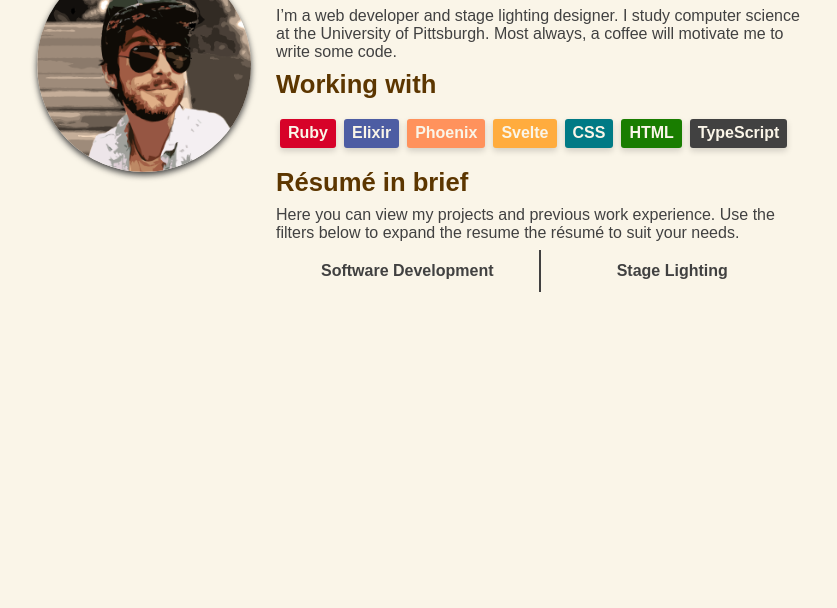
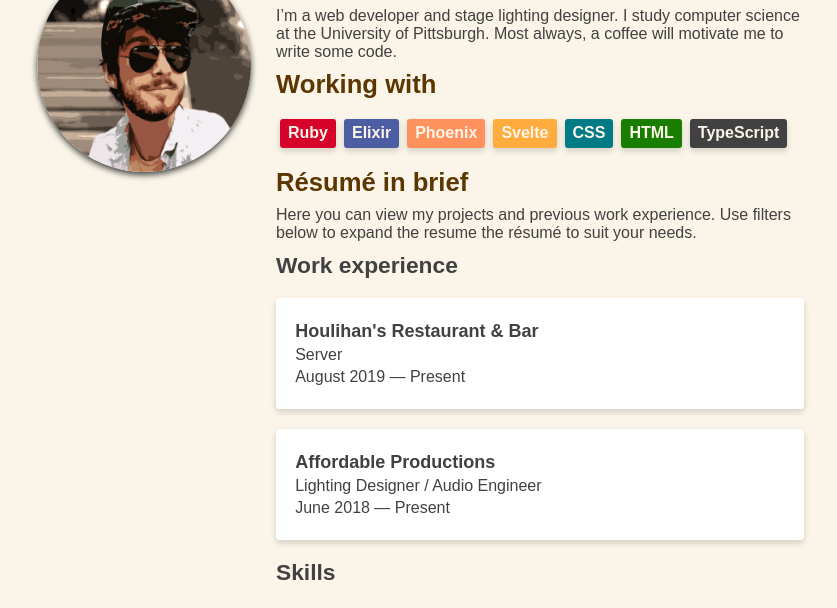
Before and after one commit to aaronjsutton/aaronjsutton, a website built with Vite: page index.html in a window 1280 px wide. Shown: the part 192-800 px from the top of the page, without its empty margins (228-1065 px from the left). Built offline with nearby package versions, Linux system fonts and the light colour scheme; a web font is replaced by a local one.

Commit message:
Work experience section

```diff
--- a/index.html
+++ b/index.html
@@ -45,22 +45,33 @@
             </ul>
           </article>
 
-          <article>
+          <section>
             <h2>Résumé in brief</h2>
             <p>
               Here you can view my projects and previous work experience. Use
-              the filters below to expand the resume the résumé to suit
-              your needs.
+              filters below to expand the resume the résumé to suit your needs.
             </p>
+
+            <section>
+              <h3>Work experience</h3>
+
+              <article class="work-card">
+                <h4>Houlihan's Restaurant &amp; Bar</h4>
+                <p>Server</p>
+                <p>August 2019 — Present</p>
               </article>
 
-					<nav class="expand-resume">
-						<ul>
-							<li class="button">Software Development</li>
-							<li>Stage Lighting</li>
-						</ul>
-					</nav>
+              <article class="work-card">
+                <h4>Affordable Productions</h4>
+                <p>Lighting Designer / Audio Engineer</p>
+                <p>June 2018 — Present</p>
+              </article>
+            </section>
 
+						<section>
+							<h3>Skills</h3>
+						</section>
+          </section>
         </main>
       </section>
 
--- a/src/style.css
+++ b/src/style.css
@@ -22,6 +22,14 @@ body {
 h2 {
   color: var(--burnt-sienna);
   margin: 0.6rem 0;
+}
+
+h3 {
+  margin: 0.6rem 0;
+}
+
+h4 {
+  margin: 0.5rem 0;
 }
 
 p {
@@ -89,7 +97,7 @@ li.ww-badge {
   display: inline-block;
   font-weight: bold;
   padding: 0.33rem 0.5rem;
-	margin: .25rem;
+  margin: 0.25rem;
   transform: translateY(0);
   transition: 100ms transform ease-in-out;
 }
@@ -129,3 +137,15 @@ nav.expand-resume > ul > li {
 nav.expand-resume > ul > li:last-child {
   border-right: none;
 }
+
+article.work-card {
+  background: white;
+	border-radius: 4px;
+  box-shadow: 0 3px 6px rgba(0, 0, 0, 16%);
+  padding: 1.2rem;
+	margin: 1.2rem 0;
+}
+
+article.work-card * {
+	margin: 0.25rem 0;
+}
--- a/src/style/typography.css
+++ b/src/style/typography.css
@@ -15,9 +15,5 @@ h3 {
 }
 
 h4 {
-  font-size: 1.266rem;
-}
-
-h5 {
   font-size: 1.125rem;
 }
```
Also changed, not shown: README.md. Lines whose indentation alone changed are shown as unchanged.
